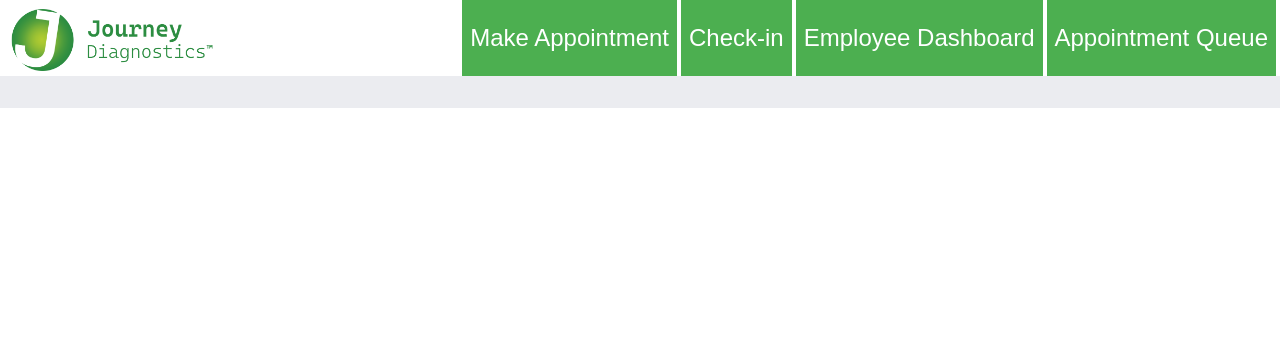
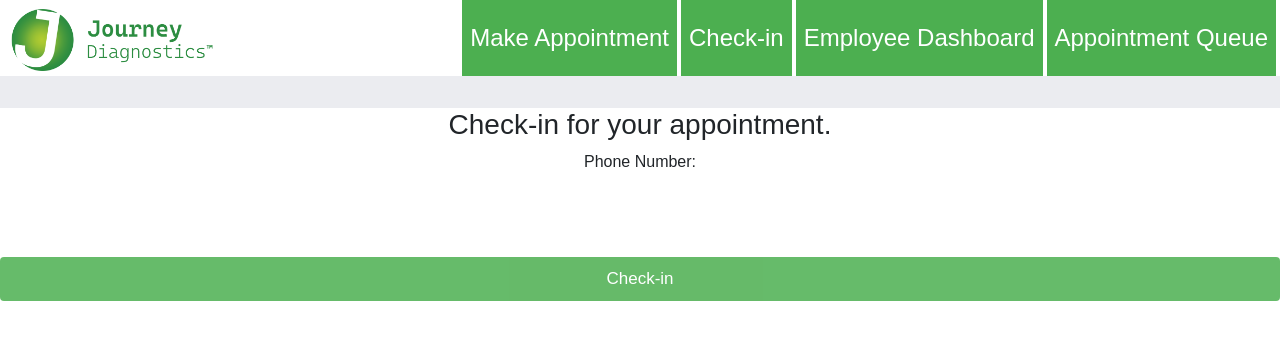
Before and after one commit to JHarringtonDev/AppointmentCheckInReact, a React (Create React App) app: page /edit/1 in a window 1280 px wide. Shown: the top 340 px of the page. Built offline with nearby package versions, Linux system fonts and the light colour scheme; no server answers.

Commit message:
working check-in feacture added

```diff
--- a/src/App.js
+++ b/src/App.js
@@ -48,6 +48,7 @@ function App() {
         <Route path='/MakeAppointment' element={<MakeAppointment/>} />
         <Route path='/Queue' element={<Queue/>} />
         <Route path="/Dashboard" element={<Dashboard/>}/>
+        <Route path="/edit/:id" element={<Edit />} />
 
 
 
@@ -57,7 +58,7 @@ function App() {
         {/* <Route path='/Preferences' element={<Preferences/>}/> */}
 
         {/* <Route exact path="/" element={<RecordList />} />
-       <Route path="/edit/:id" element={<Edit />} />
+
        <Route path="/create" element={<Create />} /> */}
       </Routes>
     {/* </Router> */}
--- a/src/components/CheckIn.jsx
+++ b/src/components/CheckIn.jsx
@@ -1,9 +1,31 @@
 import PropTypes from 'prop-types'
 import Header from './Header'
-import React, { useState } from "react";
-import { useNavigate } from "react-router";
+import React, { useEffect, useState } from "react";
+import { useParams, useNavigate } from "react-router";
 
 const CheckIn = (props) => {
+  const [records, setRecords] = useState([]);
+  const params = useParams();
+     // This method fetches the records from the database.
+ useEffect(() => {
+  async function getRecords() {
+    const response = await fetch(`http://localhost:5000/record/`);
+
+    if (!response.ok) {
+      const message = `An error occurred: ${response.statusText}`;
+      window.alert(message);
+      return;
+    }
+
+    const records = await response.json();
+    setRecords(records);
+  }
+
+  getRecords();
+
+  return;
+}, [records.length]);
+
     const [form, setForm] = useState({
         fname: "",
         lname: "",
@@ -15,11 +37,32 @@ const CheckIn = (props) => {
       const navigate = useNavigate();
 
        // These methods will update the state properties.
-       function updateForm(value) {
-        return setForm((prev) => {
-          return { ...prev, ...value };
-        });
-      }
+ function updateForm(value) {
+  return setForm((prev) => {
+    return { ...prev, ...value };
+  });
+}
+
+async function onSubmit(e) {
+  e.preventDefault();
+  const foundAppoint = records.filter(obj => {
+    return obj.phoneNumber === form.phoneNumber
+  })
+  const id = foundAppoint.id
+
+
+  // This will send a post request to update the data in the database.
+  await fetch(`http://localhost:5000/update/${params.id}`, {
+    method: "POST",
+    checkedIn: true,
+    // body: JSON.stringify(editedPerson),
+    headers: {
+      'Content-Type': 'application/json'
+    },
+  });
+
+  navigate("/");
+}
 
     return(
        <div className="appointFCheckIn">
@@ -44,7 +87,7 @@ const CheckIn = (props) => {
             <div className="form-group">
             <input
               type="submit"
-              value="Create Appointment"
+              value="Check-in"
               className="btn btn-primary"
             />
           </div>
--- a/src/components/Home.jsx
+++ b/src/components/Home.jsx
@@ -4,7 +4,8 @@ import Header from './Header'
 const Home = (props) => {
     return (
     <div className = 'home'>
-        <p className='welcomeMessage'>Welcome to my Appointment Manager application</p>
+        <h1 className='welcomeMessage'>Welcome to my Appointment Manager React application</h1>
+        <p>(Note: This application is still in a work in progress with missing features and styles.)</p>
     </div>
     )
 }
--- a/src/components/Queue.jsx
+++ b/src/components/Queue.jsx
@@ -65,7 +65,7 @@ export default function Queue() {
      );
    });
  }
-
+//  console.log(records)
  // This following section will display the table with the records of individuals.
  return (
    <div>
--- a/src/components/edit.js
+++ b/src/components/edit.js
@@ -2,19 +2,21 @@ import React, { useState, useEffect } from "react";
 import { useParams, useNavigate } from "react-router";
 
 export default function Edit() {
+  const [records, setRecords] = useState([]);
  const [form, setForm] = useState({
-   name: "",
-   position: "",
-   level: "",
-   records: [],
+   phoneNumber: ''
  });
  const params = useParams();
  const navigate = useNavigate();
+ let gRecords
+ let gId = params.id.toString()
 
  useEffect(() => {
    async function fetchData() {
      const id = params.id.toString();
+
      const response = await fetch(`http://localhost:5000/record/${params.id.toString()}`);
+     gId = params.id.toString();
 
      if (!response.ok) {
        const message = `An error has occurred: ${response.statusText}`;
@@ -32,10 +34,30 @@ export default function Edit() {
      setForm(record);
    }
 
+
+
+    // This method fetches the records from the database.
+
     fetchData();
 
+    async function getRecords() {
+      const response = await fetch(`http://localhost:5000/record/`);
+
+      if (!response.ok) {
+        const message = `An error occurred: ${response.statusText}`;
+        window.alert(message);
         return;
- }, [params.id, navigate]);
+      }
+
+      const records = await response.json();
+      setRecords(records);
+    }
+
+    getRecords();
+
+    return;
+  },[params.id, navigate], [records.length]);
+
 
  // These methods will update the state properties.
  function updateForm(value) {
@@ -44,14 +66,31 @@ export default function Edit() {
    });
  }
 
+
+
+//  useEffect(() => {
+
+
+
+//   return;
+// });
+
+
+// let foundAppoint = records.find(params.id.toString())
+
+const result = records.find( ({ _id }) => _id === gId );
+
+// console.log(result)
+
  async function onSubmit(e) {
    e.preventDefault();
    const editedPerson = {
-     name: form.name,
-     position: form.position,
-     level: form.level,
+     phoneNumber: form.phoneNumber
+    //  name: form.name,
+    //  position: form.position,
+    //  level: form.level,
    };
-
+  if(form.phoneNumber == result.phoneNumber){
     // This will send a post request to update the data in the database.
    await fetch(`http://localhost:5000/update/${params.id}`, {
     method: "POST",
@@ -61,15 +100,20 @@ export default function Edit() {
     },
   });
 
-   navigate("/");
+  navigate("/Queue");
+  }else{
+    alert(`you submitted${e.target.value}`)
   }
+
+ }
+//  console.log(gRecords)
 
  // This following section will display the form that takes input from the user to update the data.
  return (
    <div>
-     <h3>Update Record</h3>
+     <h3>Check-in for your appointment.</h3>
      <form onSubmit={onSubmit}>
-       <div className="form-group">
+       {/* <div className="form-group">
          <label htmlFor="name">Name: </label>
          <input
            type="text"
@@ -128,11 +172,27 @@ export default function Edit() {
        </div>
        </div>
        <br />
-
+  */}
+        <div className="form-group">
+          <label htmlFor="phoneNumber">Phone Number:</label>
+            {/* <div className="form-check form-check-inline"> */}
+              <input
+                // className="form-check-input"
+                type="tel"
+                name="phoneNumber"
+                id="phoneNumber"
+                value={form.value}
+                maxLength= "10"
+                minLength= "10"
+                onChange={(e) => updateForm({phoneNumber: e.target.value})}
+                required
+              />
+            {/* </div> */}
+            </div>
        <div className="form-group">
          <input
            type="submit"
-           value="Update Record"
+           value="Check-in"
            className="btn btn-primary"
          />
        </div>
--- a/src/index.js
+++ b/src/index.js
@@ -11,7 +11,7 @@ import {
 ReactDOM.render(
   <React.StrictMode>
     <Router>
-      <App />
+      <App/>
     </Router>
   </React.StrictMode>,
   document.getElementById("root")
```
Also changed, not shown: 1 other file (tests, documents, lock files or other folders). Lines whose indentation alone changed are shown as unchanged.
